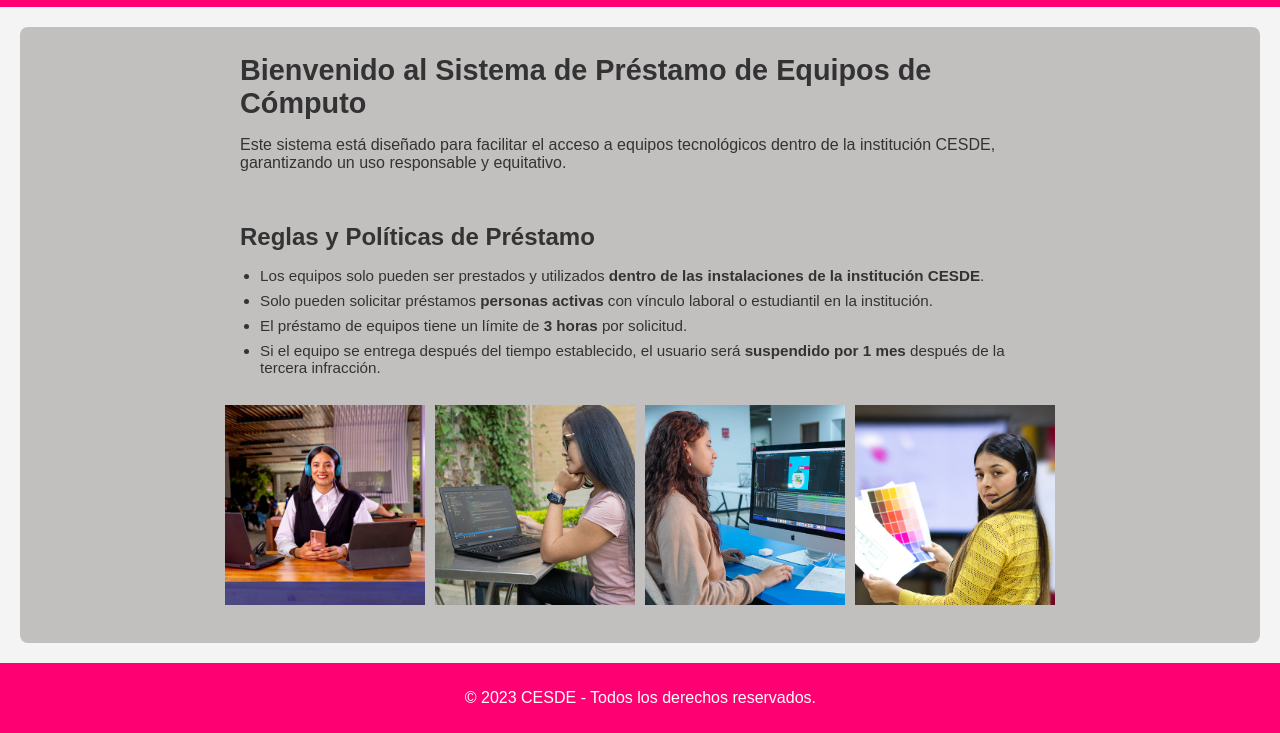
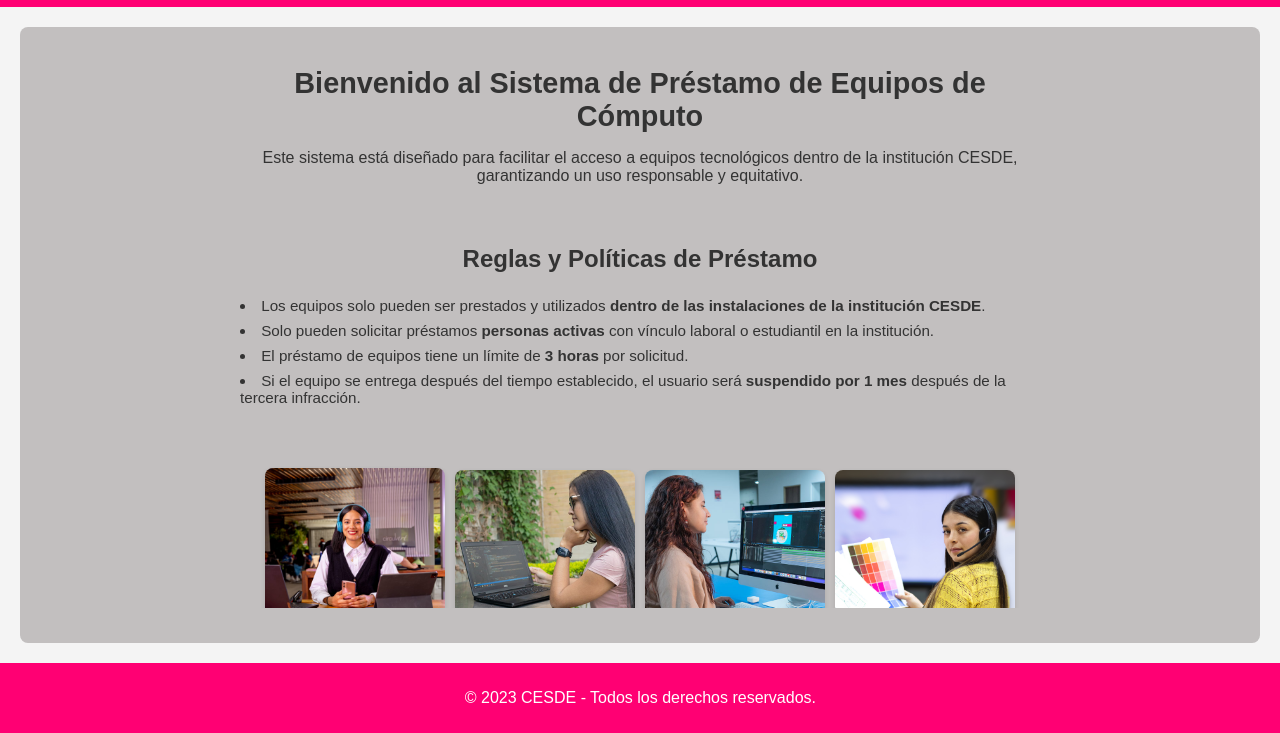
Before and after one commit to lgoenaga/edutechcesde, a plain HTML site: page index.html in a window 1280 px wide. Shown: the part 67-800 px from the top of the page. Drawn offline with Linux system fonts and the light colour scheme.

Commit message:
Ajuste del Index

```diff
--- a/index.html
+++ b/index.html
@@ -27,25 +27,28 @@
             /* Allow main content to grow and fill available space */
             main {
                 flex-grow: 1;
-                display: flex; /* Use flexbox for main's children */
-                flex-direction: column; /* Stack children vertically */
-                justify-content: center; /* Center content vertically */
-                overflow: hidden; /* Prevent main from causing body scroll if content is slightly too tall */
-                padding: 1rem 0; /* Add some vertical padding */
+                display: flex;
+                flex-direction: column;
+                align-items: center; /* Center content horizontally */
+                overflow-y: auto; /* Allow scrolling if content overflows */
+                padding: 1rem 15px; /* Add horizontal padding */
             }
 
-            /* Adjust margins for sections within main if needed */
+            /* Adjust margins for sections within main */
             .intro, .reglas {
-                 margin-left: auto; /* Center content horizontally if needed */
-                 margin-right: auto;
-                 padding-left: 15px; /* Add some padding */
+                 padding-left: 15px;
                  padding-right: 15px;
-                 max-width: 800px; /* Limit width for better readability */
-                 margin-bottom: 1rem; /* Adjust spacing between sections */
+                 max-width: 800px; /* Limit width */
+                 width: 100%; /* Use full width up to max-width */
+                 margin-bottom: 1.5rem; /* Adjust spacing */
+                 text-align: center; /* Center text */
+            }
+            .reglas {
+                text-align: left; /* Keep rules list left-aligned */
             }
 
             .intro h1 {
-                font-size: 1.8rem; /* Slightly reduce font size if needed */
+                font-size: 1.8rem;
                 margin-bottom: 0.5rem;
             }
             .intro p {
@@ -54,79 +57,117 @@
             }
 
             .reglas h2 {
-                 font-size: 1.5rem; /* Slightly reduce font size if needed */
+                 font-size: 1.5rem;
                  margin-bottom: 0.5rem;
+                 text-align: center; /* Center heading */
             }
 
             .reglas ul {
-                padding-left: 20px;
-                margin-bottom: 0; /* Remove bottom margin if it's the last element */
+                padding-left: 0; /* Remove default padding */
+                list-style-position: inside; /* Indent bullets */
+                margin-bottom: 0;
+                display: inline-block; /* Fit content width */
+                text-align: left; /* Ensure list items are left-aligned */
+                margin-left: auto;
+                margin-right: auto;
             }
              .reglas li {
                  margin-bottom: 0.5rem;
                  font-size: 0.95rem;
              }
 
-
-            /* Keep existing slideshow styles */
+            /* Slideshow Styles */
             .slideshow-container {
                 position: relative; /* Needed for absolute positioning of children */
-                min-height: 220px; /* Adjust based on image height + margin */
-                margin-bottom: 20px; /* Keep original margin */
-                flex-shrink: 0; /* Prevent slideshow from shrinking */
+                width: 100%; /* Take full width of parent */
+                max-width: 800px; /* Consistent max-width */
+                margin: 20px auto; /* Center container and add vertical margin */
+                flex-shrink: 0; /* Prevent container from shrinking */
+                overflow: hidden; /* Hide potential overflow */
+                /* Adjust min-height dynamically or remove if content defines height */
+                 min-height: 150px; /* Example: Adjust based on expected image height */
             }
 
             .image-block {
-                display: flex; /* Organiza las imágenes en una fila */
-                justify-content: center; /* Centra las imágenes horizontalmente */
-                align-items: center; /* Centra las imágenes verticalmente */
-                flex-wrap: wrap; /* Permite que las imágenes pasen a la siguiente línea si no caben */
-                position: absolute; /* Position blocks on top of each other */
+                display: flex;
+                justify-content: center; /* Center images horizontally */
+                align-items: center; /* Center images vertically */
+                flex-wrap: wrap; /* Allow wrapping */
+                gap: 10px; /* Spacing between images */
+                position: absolute;
                 top: 0;
                 left: 0;
                 width: 100%;
-                opacity: 0; /* Hidden by default */
-                /* transition: opacity 0.5s ease-in-out; Optional: Add fade transition */
+                padding: 10px 0; /* Vertical padding inside the block */
+                opacity: 0; /* Hidden by default, controlled by animation */
             }
 
             .image-block img {
-                width: 200px; /* Ancho fijo por imagen */
-                height: 200px;
-                object-fit: cover;
-                margin: 5px; /* Espacio alrededor de cada imagen */
+                /* Responsive width: aim for 4 across on larger screens */
+                width: calc(25% - 12px); /* Adjust calculation based on gap */
+                max-width: 180px; /* Max size per image */
+                height: auto; /* Maintain aspect ratio */
+                object-fit: cover; /* Cover the area */
+                border-radius: 8px; /* Rounded corners */
+                vertical-align: middle; /* Better alignment */
+                box-shadow: 0 2px 5px rgba(0,0,0,0.1); /* Subtle shadow */
             }
 
-            /* Animation Keyframes for infinite loop */
+            /* Animation Keyframes for smoother fade */
             @keyframes cycleBlock1 {
-                0% { opacity: 1; }      /* Start visible */
-                49.9% { opacity: 1; }   /* Stay visible for almost 10s */
-                50% { opacity: 0; }     /* Fade out at 10s */
-                99.9% { opacity: 0; }   /* Stay hidden */
-                100% { opacity: 1; }    /* Fade back in for loop */
+                0% { opacity: 1; }
+                45% { opacity: 1; }     /* Stay visible (e.g., 9s of 20s) */
+                50% { opacity: 0; }     /* Fade out (e.g., over 1s) */
+                95% { opacity: 0; }     /* Stay hidden */
+                100% { opacity: 1; }    /* Fade back in */
             }
 
             @keyframes cycleBlock2 {
-                0% { opacity: 0; }      /* Start hidden */
-                49.9% { opacity: 0; }   /* Stay hidden */
-                50% { opacity: 1; }     /* Fade in at 10s */
-                99.9% { opacity: 1; }   /* Stay visible */
-                100% { opacity: 0; }    /* Fade out for loop */
+                0% { opacity: 0; }
+                45% { opacity: 0; }     /* Stay hidden */
+                50% { opacity: 1; }     /* Fade in */
+                95% { opacity: 1; }     /* Stay visible */
+                100% { opacity: 0; }    /* Fade out */
             }
 
             /* Apply animations */
             .slideshow-container .image-block:nth-of-type(1) {
                 opacity: 1; /* Start visible */
-                animation: cycleBlock1 20s infinite; /* 10s visible, 10s hidden, repeat */
+                animation: cycleBlock1 20s infinite ease-in-out; /* 20s total cycle, smooth timing */
             }
 
             .slideshow-container .image-block:nth-of-type(2) {
                 opacity: 0; /* Start hidden */
-                animation: cycleBlock2 20s infinite; /* 10s hidden, 10s visible, repeat */
+                animation: cycleBlock2 20s infinite ease-in-out; /* 20s total cycle, smooth timing */
             }
 
             /* Ensure header and footer do not grow or shrink */
              header, footer {
                  flex-shrink: 0;
+             }
+
+             /* Responsive adjustments for image layout */
+             @media (max-width: 768px) {
+                 .image-block img {
+                     /* Aim for 3 across on medium screens */
+                     width: calc(33.33% - 10px);
+                     max-width: 160px;
+                 }
+                 .slideshow-container { min-height: 130px; } /* Adjust height */
+             }
+
+             @media (max-width: 480px) {
+                 .image-block img {
+                     /* Aim for 2 across on small screens */
+                     width: calc(50% - 10px);
+                     max-width: 150px;
+                 }
+                 .slideshow-container { min-height: 120px; } /* Adjust height */
+
+                 .intro h1 { font-size: 1.5rem; }
+                 .intro p { font-size: 0.9rem; }
+                 .reglas h2 { font-size: 1.3rem; }
+                 .reglas li { font-size: 0.9rem; }
              }
         </style>
     </head>
@@ -190,10 +231,11 @@
                     <img src="./img/herramientas-ofimaticas.jpg" alt="CESDE 4" />
                 </div>
                 <div class="image-block">
+                    <!-- Ensure the second block has different images or order for visual change -->
                     <img src="./img/herramientas-ofimaticas.jpg" alt="CESDE 8" />
+                    <img src="./img/Diseno-grafico-cesde.jpg" alt="CESDE 7" />
                     <img src="./img/desarrollo-software-cesde.jpg" alt="CESDE 6" />
                     <img src="./img/Contacto-cesde.jpg" alt="CESDE 5" />
-                    <img src="./img/Diseno-grafico-cesde.jpg" alt="CESDE 7" />
                 </div>
             </div>
         </main>
```
